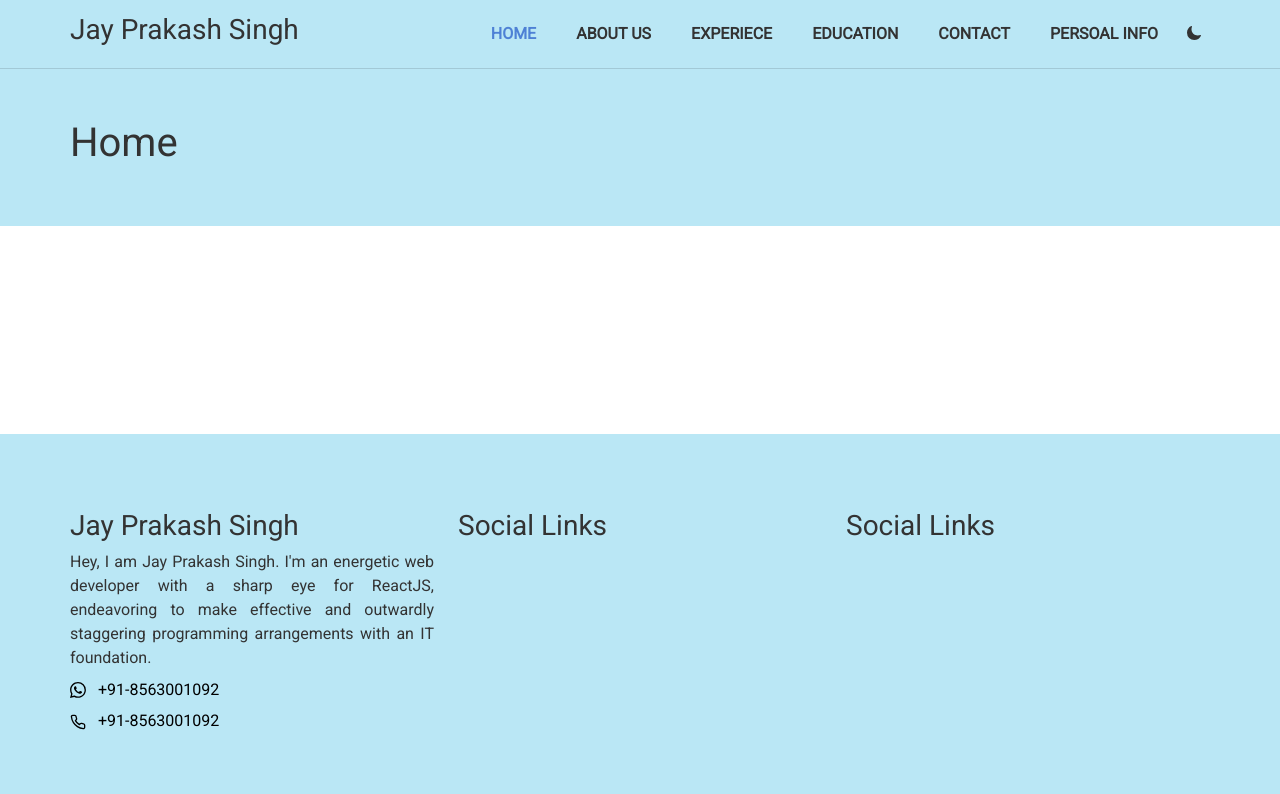
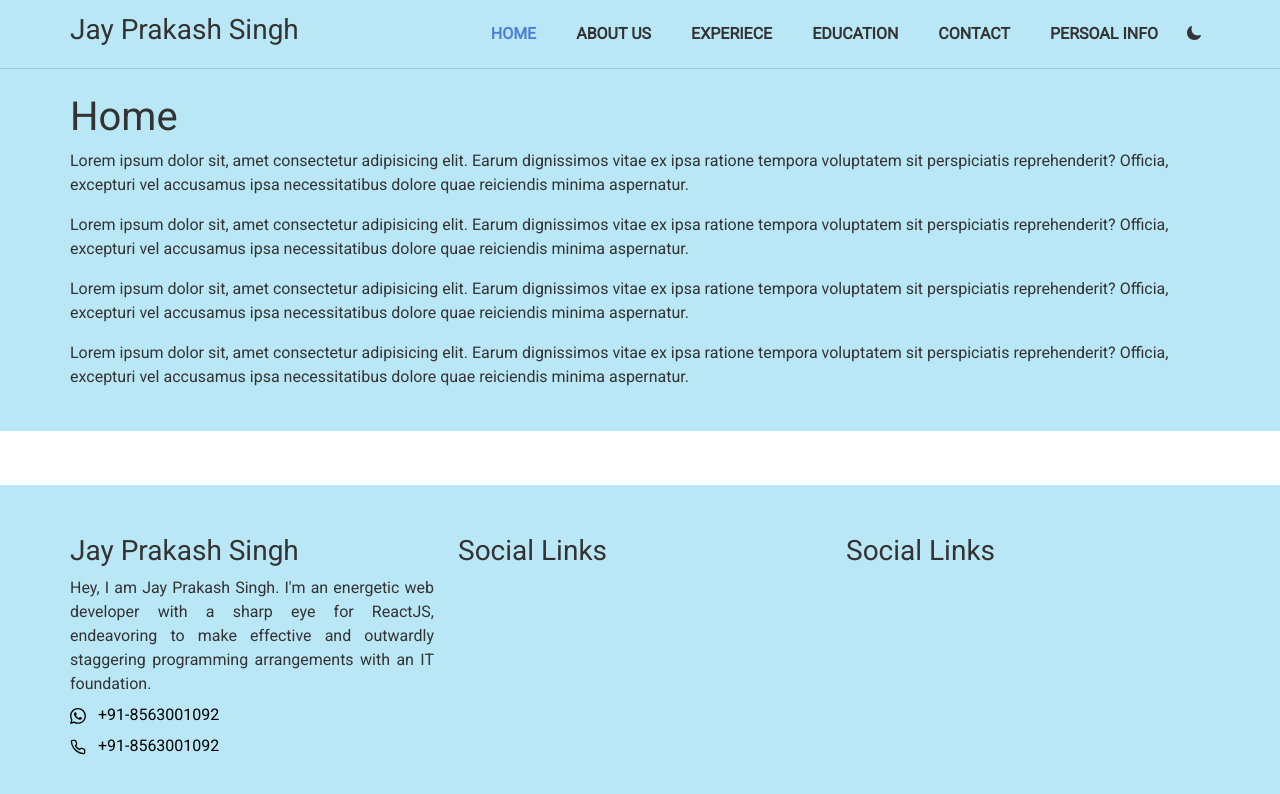
Before and after one commit to jayprakashcs12/portfolio.jps, a React (Create React App) app: page / in a window 1280 px wide. Shown: the top 794 px of the page. Built offline with nearby package versions, Linux system fonts and the light colour scheme.

Commit message:
Pro Commits

```diff
--- a/src/App.js
+++ b/src/App.js
@@ -14,7 +14,7 @@ function App() {
   let [theme, setTheme] = useState('light');
 
   return (
-    <>
+    <React.Fragment>
       <Header theme={theme} setTheme={setTheme} />
       <Routes>
         <Route path="/" element={<Home theme={theme} />} />
@@ -25,7 +25,7 @@ function App() {
         <Route path="/about-us" element={<About theme={theme} />} />
       </Routes>
       <Footer theme={theme} />
-    </>
+    </React.Fragment>
   );
 }
 
--- a/src/components/pages/Home.jsx
+++ b/src/components/pages/Home.jsx
@@ -1,5 +1,5 @@
 import React, { useEffect } from 'react'
-import { Container } from 'react-bootstrap';
+import { Col, Container, Row } from 'react-bootstrap';
 
 const Home = ({ theme }) => {
 
@@ -12,6 +12,32 @@ const Home = ({ theme }) => {
         <div className={`pro-container ${theme}`}>
             <Container className='pro-conent'>
                 <h1>Home</h1>
+                <Row>
+                    <Col sm={12}>
+                        <p className="about-text">
+                            Lorem ipsum dolor sit, amet consectetur adipisicing elit. Earum dignissimos vitae ex ipsa ratione
+                            tempora voluptatem sit perspiciatis reprehenderit? Officia, excepturi vel accusamus ipsa
+                            necessitatibus dolore quae reiciendis minima aspernatur.
+                        </p>
+                        <p className="about-text">
+                            Lorem ipsum dolor sit, amet consectetur adipisicing elit. Earum dignissimos vitae ex ipsa ratione
+                            tempora voluptatem sit perspiciatis reprehenderit? Officia, excepturi vel accusamus ipsa
+                            necessitatibus dolore quae reiciendis minima aspernatur.
+                        </p>
+                    </Col>
+                    <Col sm={12}>
+                        <p className="about-text">
+                            Lorem ipsum dolor sit, amet consectetur adipisicing elit. Earum dignissimos vitae ex ipsa ratione
+                            tempora voluptatem sit perspiciatis reprehenderit? Officia, excepturi vel accusamus ipsa
+                            necessitatibus dolore quae reiciendis minima aspernatur.
+                        </p>
+                        <p className="about-text">
+                            Lorem ipsum dolor sit, amet consectetur adipisicing elit. Earum dignissimos vitae ex ipsa ratione
+                            tempora voluptatem sit perspiciatis reprehenderit? Officia, excepturi vel accusamus ipsa
+                            necessitatibus dolore quae reiciendis minima aspernatur.
+                        </p>
+                    </Col>
+                </Row>
             </Container>
         </div>
     )
--- a/src/css/home.css
+++ b/src/css/home.css
@@ -1,5 +1,5 @@
 .pro-conent {
     --bs-gutter-x:0;
-    padding-bottom: 4%;
-    padding-top: 4%;
+    padding-bottom: 2%;
+    padding-top: 2%;
 }
```
